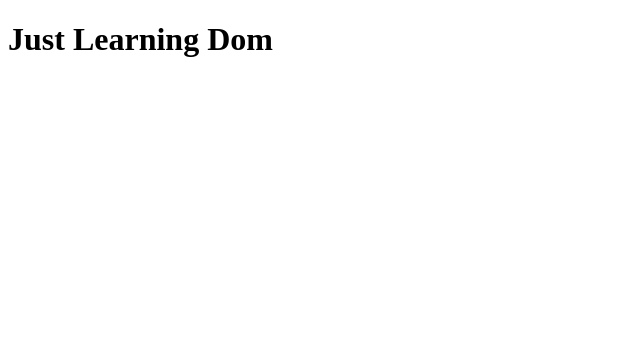
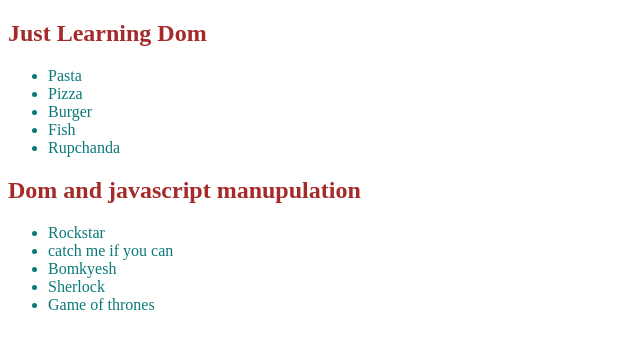
Before and after one commit to Nirjhor07/JS-DOM, a plain HTML site: page Index.html in a window 1280 px wide. Shown: the whole page, without its empty margins (0-640 px from the left). Drawn offline with Linux system fonts and the light colour scheme.

Commit message:
Java scripts and Dom

```diff
--- a/Index.html
+++ b/Index.html
@@ -1,11 +1,47 @@
-<!DOCTYPE html>
+<!doctype html>
 <html lang="en">
-<head>
-    <meta charset="UTF-8">
-    <meta name="viewport" content="width=device-width, initial-scale=1.0">
-    <title>Document</title>
-</head>
-<body>
-    <h1>Just Learning Dom</h1>
-</body>
+  <head>
+    <meta charset="UTF-8" />
+    <meta name="viewport" content="width=device-width, initial-scale=1.0" />
+    <title>Nirjhor</title>
+    <link rel="stylesheet" href="styles/styles.css" />
+  </head>
+  <body>
+    <section>
+      <h1 class="h1ooo">Just Learning Dom</h1>
+      <!-- my fav foods -->
+      <ul>
+        <li class="h1ooo">Pasta</li>
+        <li class="h1ooo">Pizza</li>
+        <li class="h1ooo">Burger</li>
+        <li class="h1ooo">Fish</li>
+        <li class="h1ooo">Rupchanda</li>
+      </ul>
+    </section>
+
+    <section>
+      <h1 id="b2">Just Learning Dom</h1>
+      <!-- my fav movies -->
+      <ul>
+        <li>Rockstar</li>
+        <li id="catch">catch me if you can</li>
+        <li>Bomkyesh</li>
+        <li>Sherlock</li>
+        <li>Game of thrones</li>
+      </ul>
+    </section>
+  </body>
+  <script>
+    const h1Tag = document.getElementsByClassName("h1ooo");
+    console.log(h1Tag);
+    for (tag of h1Tag) {
+      console.log(tag.innerText);
+    }
+
+    const b2 = document.getElementById("b2");
+    b2.innerText = "Dom and javascript manupulation";
+    console.log(b2.innerText);
+  </script>
+
+  <script src="styles/js/scripts.js"></script>
 </html>
--- /dev/null
+++ b/styles/js/scripts.js
@@ -0,0 +1,6 @@
+const liElements = document.getElementsByTagName("li");
+console.log(liElements);
+
+const catchElement = document.getElementById("catch");
+console.log(catchElement.innerText);
+// catchElement.innerText = "parti nah";
--- /dev/null
+++ b/styles/styles.css
@@ -0,0 +1,7 @@
+li {
+    color: rgb(12, 121, 121);
+}
+h1{
+    color: brown;
+    font-weight: bold;
+}
```
